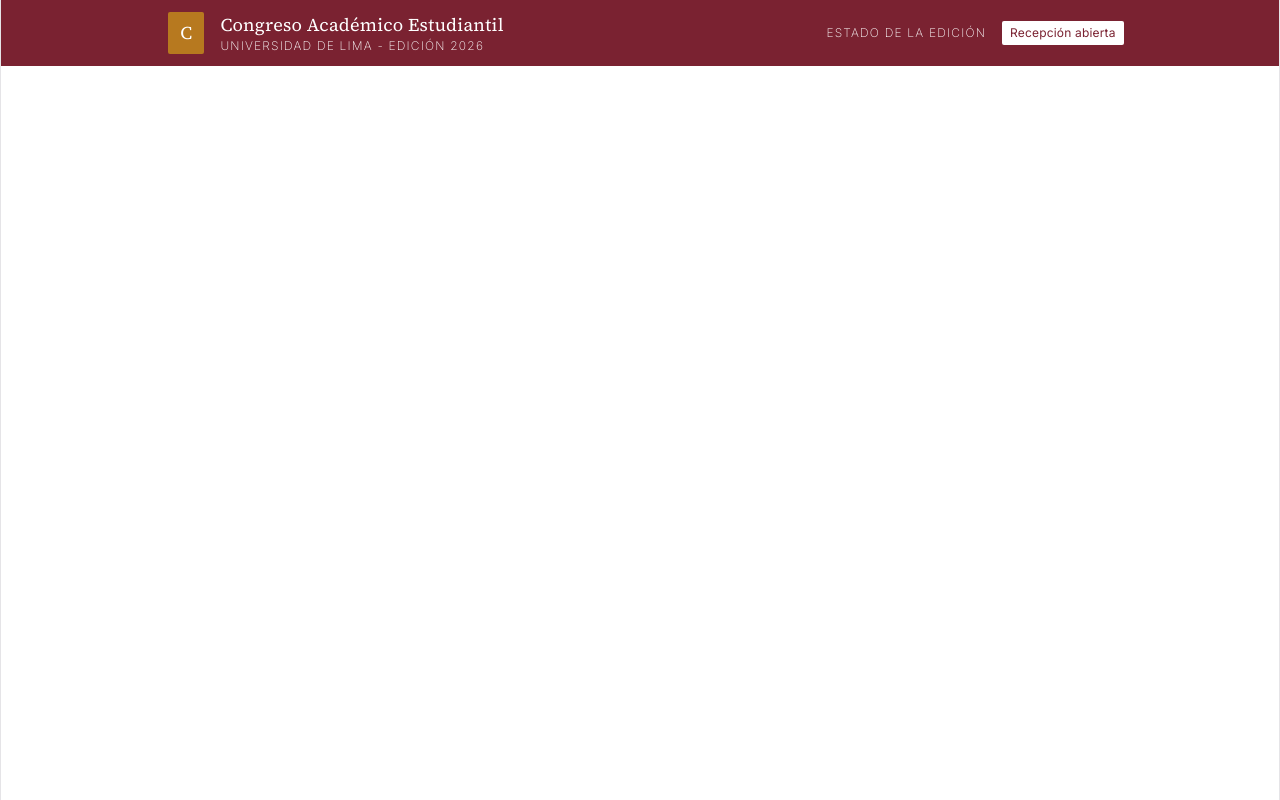
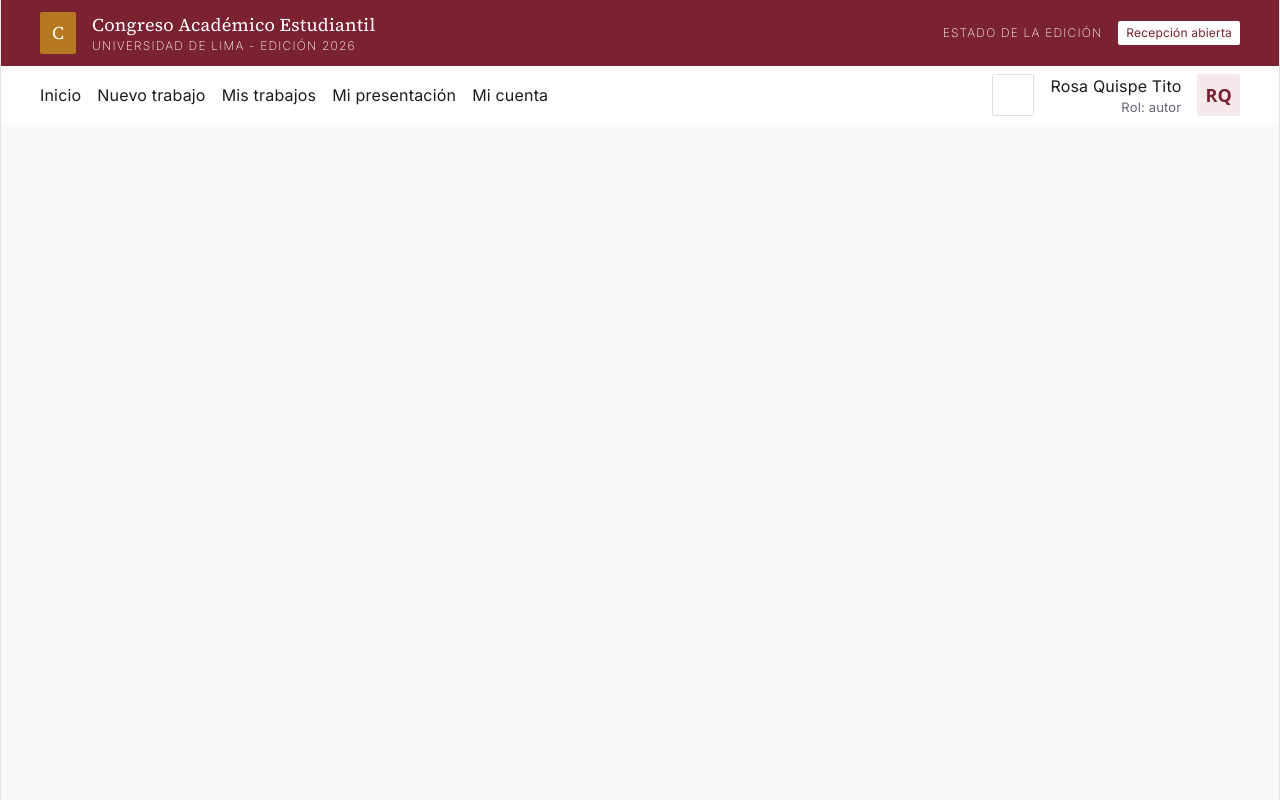
Before and after one commit to ionuser13/congreso-academico, a React (Vite) app: page / in a window 1280 px wide. Built offline with nearby package versions, Linux system fonts and the light colour scheme.

Commit message:
añadi el subheader de hu 3, estandaricé estilos de diversas fuentes en clases para mejor acceso, añadi contenedores para cumplir con requerimientos de tamaño

```diff
--- a/src/App.jsx
+++ b/src/App.jsx
@@ -3,6 +3,7 @@ import heroImg from './assets/hero.png'
 import reactLogo from './assets/react.svg'
 import viteLogo from './assets/vite.svg'
 import Header from './components/Header/Header.jsx'
+import SubHeader from './components/Subheader/Subheader.jsx'
 import './App.css'
 
 function App() {
@@ -11,7 +12,7 @@ function App() {
   return (
     <>
     <Header />
-
+    <SubHeader />
     </>
   )
 }
--- a/src/components/Header/Header.css
+++ b/src/components/Header/Header.css
@@ -1,15 +1,21 @@
 @import '../../styles/variables.css';
+.headerContainer {
+    background-color: var(--color-primary);
+    width: 100%;
+    display: flex;
+    justify-content: center;
+}
 .header {
     display:flex;
-    justify-content: space-around;
-    background-color: var(--color-primary);
+    justify-content: space-between;
+    width: 1200px;
 }
 #navIzq {
     display: flex;
     gap: 16px;
     color: var(--color-surface);
     align-items: center;
-    padding: 12px;
+    padding: 12px 0;
 }
 .navInfo {
     display: flex;
@@ -27,15 +33,6 @@
 }
 #congreso, #logo {
     font-family: var(--font-serif);
-
-}
-#universidad, #estadoEdicion {
-    font-family: var(--font-sans);
-    font-size: var(--font-size-etiqueta);
-    line-height: var(--line-height-etiqueta);
-    text-transform: uppercase;
-    font-weight: var(--font-weight-thin);
-    letter-spacing: var(--letter-spacing-etiqueta);
 }
 
 #navDer {
--- a/src/components/Header/Header.jsx
+++ b/src/components/Header/Header.jsx
@@ -1,19 +1,22 @@
 import './Header.css'
+import '../../styles/variables.css'
 function Header() {
     return (
+        <div className="headerContainer">
             <header className="header">
                 <div id="navIzq">
                     <span id="logo">C</span>
                     <div className="navInfo">
                         <p id="congreso">Congreso Académico Estudiantil</p>
-                    <p id="universidad">Universidad de Lima - Edición 2026</p>
+                        <p id="universidad" className="etiqueta">Universidad de Lima - Edición 2026</p>
                     </div>
                 </div>
                 <div id="navDer">
-                <p id="estadoEdicion">Estado de la edición</p>
+                    <p id="estadoEdicion" className="etiqueta">Estado de la edición</p>
                     <p id="recepcion">Recepción abierta</p> {/*Cambiar a un estado dinamico */}
                 </div>
             </header>
+        </div>
     )
 }
 export default Header
--- /dev/null
+++ b/src/components/Subheader/Subheader.css
@@ -0,0 +1,42 @@
+@import '../../styles/variables.css';
+.subheaderContainer {
+    background-color: var(--color-surface);
+    width: 100%;
+    display: flex;
+    justify-content: center;
+}
+.subheader {
+    display: flex;
+    justify-content: space-between;
+    padding: 8px 0;
+    width: 1200px;
+}
+.options, .subhDer {
+    display: flex;
+    gap: 16px;
+}
+.recuadro {
+    border: 1px solid var(--color-border);
+    border-radius: 2px;
+    width: 42px;
+}
+.cuenta {
+    display: flex;
+    flex-direction: column;
+    align-items: end;
+}
+.nombre, .option {
+    color: var(--color-text);
+}
+.option {
+    display: flex;
+    align-items: center;
+}
+.profile {
+    background-color: var(--color-primary-soft);
+    color: var(--color-primary);
+    font-weight: 600;
+    padding: 8px;
+    text-align: center;
+    border-radius: 2px;
+}
--- /dev/null
+++ b/src/components/Subheader/Subheader.jsx
@@ -0,0 +1,28 @@
+import './Subheader.css';
+import '../../styles/variables.css';
+function Subheader() {
+    return (
+        <div className="subheaderContainer">
+            <header className="subheader">
+                <nav className="options">
+                    <div className='option subtituloInterfaz'>Inicio</div>
+                    <div className='option subtituloInterfaz'>Nuevo trabajo</div>
+                    <div className='option subtituloInterfaz'>Mis trabajos</div>
+                    <div className='option subtituloInterfaz'>Mi presentación</div>
+                    <div className='option subtituloInterfaz'>Mi cuenta</div>
+                </nav>
+                <nav className="subhDer">
+                    <span className="recuadro"></span>
+                    <div className="cuenta">
+                        <span className="nombre subtituloInterfaz">Rosa Quispe Tito</span> {/*dinamico */}
+                        <span className="rol auxiliar">Rol: autor</span> {/*Dinámico */}
+                    </div>
+                    <span className="profile">RQ</span>
+                </nav>
+            </header>
+        </div>
+    )
+
+}
+
+export default Subheader;
--- a/src/index.css
+++ b/src/index.css
@@ -1,3 +1,4 @@
+@import './styles/variables.css';
 :root {
   --text: #6b6375;
   --text-h: #08060d;
@@ -52,6 +53,7 @@
 
 body {
   margin: 0;
+  background-color: var(--color-bg);
 }
 
 #root {
--- a/src/styles/global.css
+++ b/src/styles/global.css
@@ -3,3 +3,8 @@
     padding: 0;
     box-sizing: border-box;
 }
+.contenedor {
+    width: 100%;
+    display: flex;
+    justify-content: center;
+}
--- a/src/styles/variables.css
+++ b/src/styles/variables.css
@@ -40,3 +40,37 @@
     --font-weight-thin: 200;
     --letter-spacing-etiqueta: 0.1em;
 }
+
+.titulo {
+    font-size: var(--font-size-screen-title);
+    line-height: var(--line-height-screen-title);
+    font-family: var(--font-serif);
+}
+.tituloSeccion {
+    font-size: var(--font-size-section-title);
+    line-height: var(--line-height-section-title);
+    font-family: var(--font-serif);
+}
+.subtituloInterfaz {
+    font-size: var(--font-size-section-subtitle);
+    line-height: var(--line-height-section-subtitle);
+    font-family: var(--font-sans);
+}
+.cuerpo {
+    font-size: var(--font-size-body);
+    line-height: var(--line-height-body);
+    font-family: var(--font-sans);
+}
+.auxiliar {
+    font-size: var(--font-size-auxiliary);
+    line-height: var(--line-height-auxiliary);
+    font-family: var(--font-sans);
+}
+.etiqueta{
+    font-size: var(--font-size-etiqueta);
+    line-height: var(--line-height-etiqueta);
+    font-family: var(--font-sans);
+    font-weight: var(--font-weight-thin);
+    letter-spacing: var(--letter-spacing-etiqueta);
+    text-transform: uppercase;
+}
```
Lines whose indentation alone changed are shown as unchanged.
